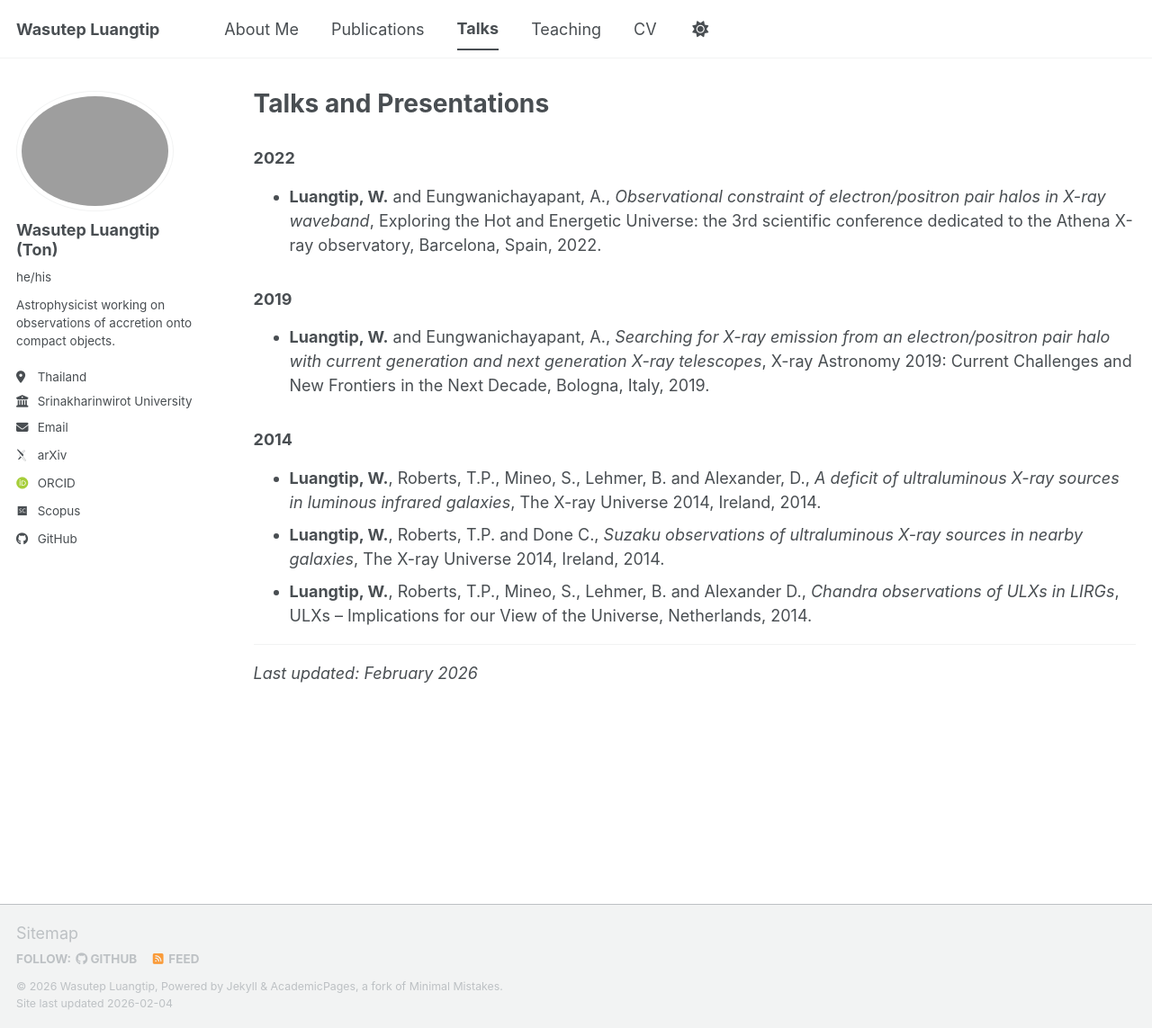
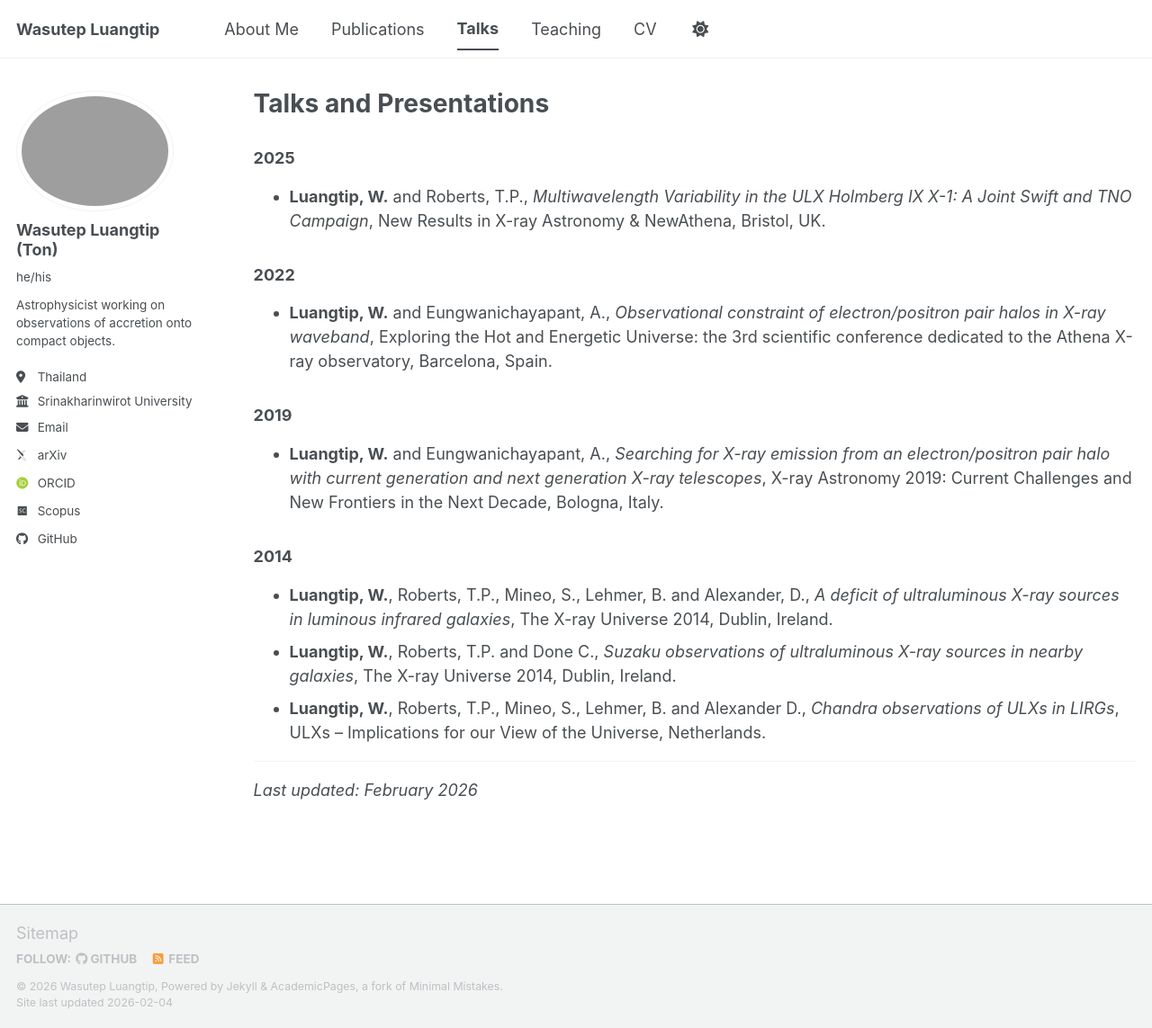
Before and after one commit to wluangtip/wluangtip.github.io, a Jekyll site: the page built from _pages/talks.md, in a window 1280 px wide and 1143 px high. Shown: the whole window at 90% size. Built offline with Jekyll 4.4.1, drawn with Linux system fonts in a browser that asks for light colours; some web fonts are replaced; a script bundle is joined from its source files by our own code; library files that are not in the unit come from our copies.

Commit message:
Update talks.md

```diff
--- a/_pages/talks.md
+++ b/_pages/talks.md
@@ -4,17 +4,19 @@ title: "Talks and Presentations"
 permalink: /talks/
 author_profile: true
 ---
+### 2025
+* **Luangtip, W.** and Roberts, T.P., *Multiwavelength Variability in the ULX Holmberg IX X-1: A Joint Swift and TNO Campaign*, New Results in X-ray Astronomy & NewAthena, Bristol, UK.
 
 ### 2022
-* **Luangtip, W.** and Eungwanichayapant, A., *Observational constraint of electron/positron pair halos in X-ray waveband*, Exploring the Hot and Energetic Universe: the 3rd scientific conference dedicated to the Athena X-ray observatory, Barcelona, Spain, 2022.
+* **Luangtip, W.** and Eungwanichayapant, A., *Observational constraint of electron/positron pair halos in X-ray waveband*, Exploring the Hot and Energetic Universe: the 3rd scientific conference dedicated to the Athena X-ray observatory, Barcelona, Spain.
 
 ### 2019
-* **Luangtip, W.** and Eungwanichayapant, A., *Searching for X-ray emission from an electron/positron pair halo with current generation and next generation X-ray telescopes*, X-ray Astronomy 2019: Current Challenges and New Frontiers in the Next Decade, Bologna, Italy, 2019.
+* **Luangtip, W.** and Eungwanichayapant, A., *Searching for X-ray emission from an electron/positron pair halo with current generation and next generation X-ray telescopes*, X-ray Astronomy 2019: Current Challenges and New Frontiers in the Next Decade, Bologna, Italy.
 
 ### 2014
-* **Luangtip, W.**, Roberts, T.P., Mineo, S., Lehmer, B. and Alexander, D., *A deficit of ultraluminous X-ray sources in luminous infrared galaxies*, The X-ray Universe 2014, Ireland, 2014.
-* **Luangtip, W.**, Roberts, T.P. and Done C., *Suzaku observations of ultraluminous X-ray sources in nearby galaxies*, The X-ray Universe 2014, Ireland, 2014.
-* **Luangtip, W.**, Roberts, T.P., Mineo, S., Lehmer, B. and Alexander D., *Chandra observations of ULXs in LIRGs*, ULXs – Implications for our View of the Universe, Netherlands, 2014.
+* **Luangtip, W.**, Roberts, T.P., Mineo, S., Lehmer, B. and Alexander, D., *A deficit of ultraluminous X-ray sources in luminous infrared galaxies*, The X-ray Universe 2014, Dublin, Ireland.
+* **Luangtip, W.**, Roberts, T.P. and Done C., *Suzaku observations of ultraluminous X-ray sources in nearby galaxies*, The X-ray Universe 2014, Dublin, Ireland.
+* **Luangtip, W.**, Roberts, T.P., Mineo, S., Lehmer, B. and Alexander D., *Chandra observations of ULXs in LIRGs*, ULXs – Implications for our View of the Universe, Netherlands.
 
 ---
 *Last updated: February 2026*
```
